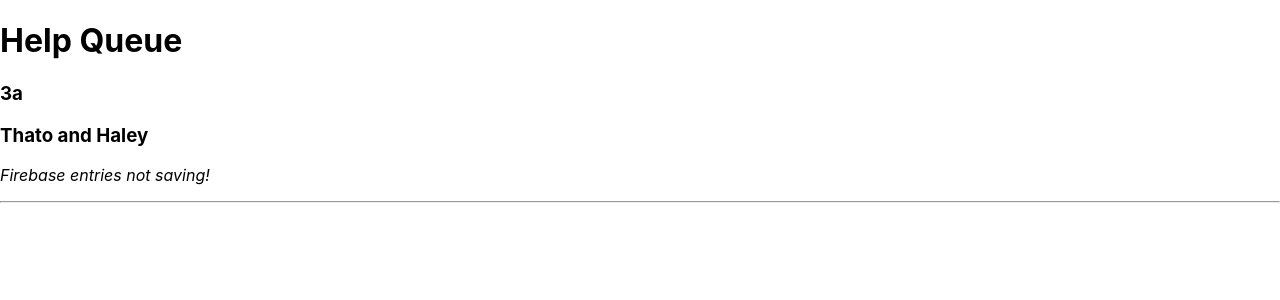
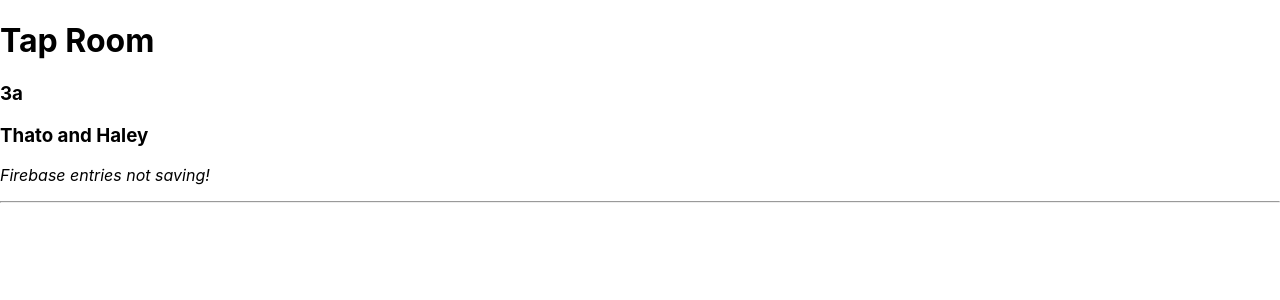
Before and after one commit to ShanGGraff/tap-room, a React (Create React App) app: page / in a window 1280 px wide. Shown: the top 300 px of the page. Built offline with nearby package versions, Linux system fonts and the light colour scheme.

Commit message:
Add Header, KegDetail, KegList, NewKegForm and TapRoomControl component files

```diff
--- a/src/App.js
+++ b/src/components/App.js
@@ -1,9 +1,10 @@
 import React from "react";
+import Header from "./Header";
 
 function App(){
   return (
     <React.Fragment>
-      <h1>Help Queue</h1>
+      <Header />
       <h3>3a</h3>
       <h3>Thato and Haley</h3>
       <p><em>Firebase entries not saving!</em></p>
--- /dev/null
+++ b/src/components/Header.js
@@ -0,0 +1,9 @@
+import React from "react";
+
+function Header(){
+  return (
+    <h1>Tap Room</h1>
+  );
+}
+
+export default Header;
--- a/src/index.js
+++ b/src/index.js
@@ -1,7 +1,7 @@
 import React from 'react';
 import ReactDOM from 'react-dom';
 import './index.css';
-import App from './App';
+import App from './components/App';
 import reportWebVitals from './reportWebVitals';
 
 ReactDOM.render(
```
Also changed, not shown: src/components/KegDetail.js (added), src/components/KegList.js (added), src/components/NewKegForm.js (added), src/components/TapRoomControl.js (added).
